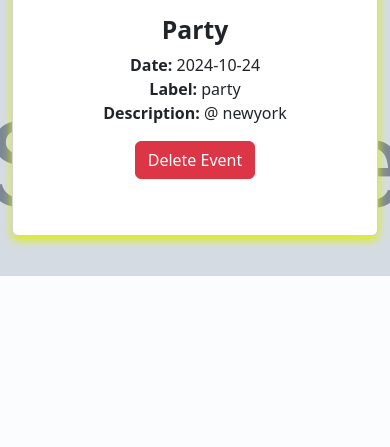
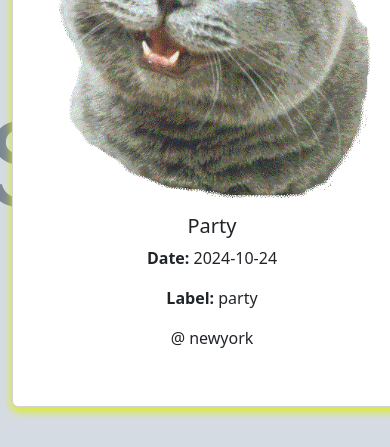
Before and after one commit to deepanshuSoni22/Event-Management-System, a Flask app: template templates/events.html in a window 390 px wide. Shown: the part 1101-1548 px from the top of the page. Before the commit the page ends 1377 px from the top, so only its background shows below. Run offline with Flask 3, Linux system fonts and the light colour scheme; a user stored in the database is signed in; tables that the repository leaves empty hold one stand-in row (values such as "Sample post"); the template is opened without the code that fills it: values that come from a table or form of the project are taken from there, most other values are stand-ins (such as "Sample title", 1, 10 or a date in 2020); grey boxes marked "Sample" are stand-in pictures; some web fonts are replaced.

Commit message:
Almost finished, Few touchups left

```diff
--- a/app.py
+++ b/app.py
@@ -1,4 +1,4 @@
-from flask import Flask, render_template, request, session, redirect, flash
+from flask import Flask, render_template, request, session, redirect, flash, url_for
 from flask_session import Session
 from flask_login import LoginManager, login_required, login_user, logout_user, current_user
 from werkzeug.security import generate_password_hash, check_password_hash
@@ -7,6 +7,7 @@ import re
 import os
 from flask_sqlalchemy import SQLAlchemy
 from flask_login import UserMixin
+
 
 # Configure application
 app = Flask(__name__)
@@ -165,6 +166,11 @@ def host_event():
         date = request.form.get("date")
         file = request.files.get("image")
 
+        # Check if the 'uploads' directory exists, if not, create it
+        upload_folder = os.path.join(app.static_folder, 'uploads')
+        if not os.path.exists(upload_folder):
+            os.makedirs(upload_folder)
+
         # Save the image
         if file and allowed_file(file.filename):
             filename = secure_filename(file.filename)
@@ -185,8 +191,20 @@ def host_event():
             db.session.commit()
             flash("Event added successfully", "success")
 
-    events = Event.query.all()  # Fetch all events to display
-    return render_template("host.html", background_image='/static/host-background.jpg', events=events)
+            # Redirect to events page after event is added
+            return redirect(url_for("events"))
+
+
+    return render_template("host.html", background_image='/static/host-background.jpg')
+
+
+# Events route to display all events
+@app.route("/events")
+@login_required
+def events():
+    events = Event.query.all()  # Fetch all events from the database
+    return render_template("events.html", events=events, background_image='/static/event-background.jpg')
+
 
 if __name__ == "__main__":
     app.run(debug=True)
--- a/templates/events.html
+++ b/templates/events.html
@@ -22,35 +22,26 @@
             </div>
         </nav>
     </header>
-    <div class="container mt-5">
-        <h1 class="text-center mb-4">Upcoming Events</h1>
-        <div class="row">
-            {% for event in events %}
-                <div class="col-md-4 mb-4">
-                    <div class="card" style="width: 100%;">
-                        <h5 class="card-title text-center">{{ event.title }}</h5>
-                        <img src="{{ url_for('static', filename=event.image) }}" class="card-img-top" alt="Event Image">
+
+    <main>
+        <div class="container mt-5">
+            <div class="row">
+                <!-- Loop through all events -->
+                {% for event in events %}
+                <div class="col-md-4">
+                    <div class="card mb-4">
+                        <img src="{{ url_for('static', filename='uploads/' + event.image) }}" class="card-img-top" alt="Event Image">
                         <div class="card-body">
-                            <h2 style="font-weight: 900;" class="text-center">{{ event.title }}</h2>
-                            <p class="card-text">
-                                <strong>Date:</strong> {{ event.date }}<br>
-                                <strong>Label:</strong> {{ event.label }}<br>
-                                <strong>Description:</strong> {{ event.description }}
-                            </p>
-                            {% if current_user.id == event.user_id %}  <!-- Show delete button only for the creator -->
-                                <form action="{{ url_for('delete_event', event_id=event.id) }}" method="POST">
-                                    <button type="submit" class="btn btn-danger">Delete Event</button>
-                                </form>
-                            {% endif %}
+                            <h5 class="card-title">{{ event.title }}</h5>
+                            <p class="card-text"><strong>Date:</strong> {{ event.date }}</p>
+                            <p class="card-text"><strong>Label:</strong> {{ event.label }}</p>
+                            <p class="card-text">{{ event.description }}</p>
                         </div>
                     </div>
                 </div>
-            {% else %}
-                <div class="col-12">
-                    <div class="alert alert-info text-center">No events available.</div>
-                </div>
-            {% endfor %}
+                {% endfor %}
+            </div>
         </div>
-    </div>
+    </main>
 
 {% endblock %}
--- a/templates/login.html
+++ b/templates/login.html
@@ -15,7 +15,7 @@
 
             <form action="/login" method="post" novalidate>
                 <div class="mb-3">
-                    <input type="email" class="form-control" name="email" placeholder="Email" autocomplete="off" required aria-label="Email">
+                    <input type="email" class="form-control" name="email" placeholder="Email" autofocus autocomplete="off" required aria-label="Email">
                 </div>
                 <div class="mb-3">
                     <input type="password" class="form-control" name="password" placeholder="Password" autocomplete="off" required aria-label="Password">
--- a/templates/signup.html
+++ b/templates/signup.html
@@ -15,7 +15,7 @@
 
             <form action="/signup" method="post" novalidate>
                 <div class="mb-3">
-                    <input type="email" class="form-control" name="email" placeholder="Email" autocomplete="off" required aria-label="Email">
+                    <input type="email" class="form-control" name="email" placeholder="Email" autofocus autocomplete="off" required aria-label="Email">
                 </div>
                 <div class="mb-3">
                     <input type="password" class="form-control" name="password" placeholder="Password" autocomplete="off" required aria-label="Password">
```
Also changed, not shown: instance/users.db, static/uploads/cat.gif (added), static/uploads/cat.jpg (added), 2 other files.
